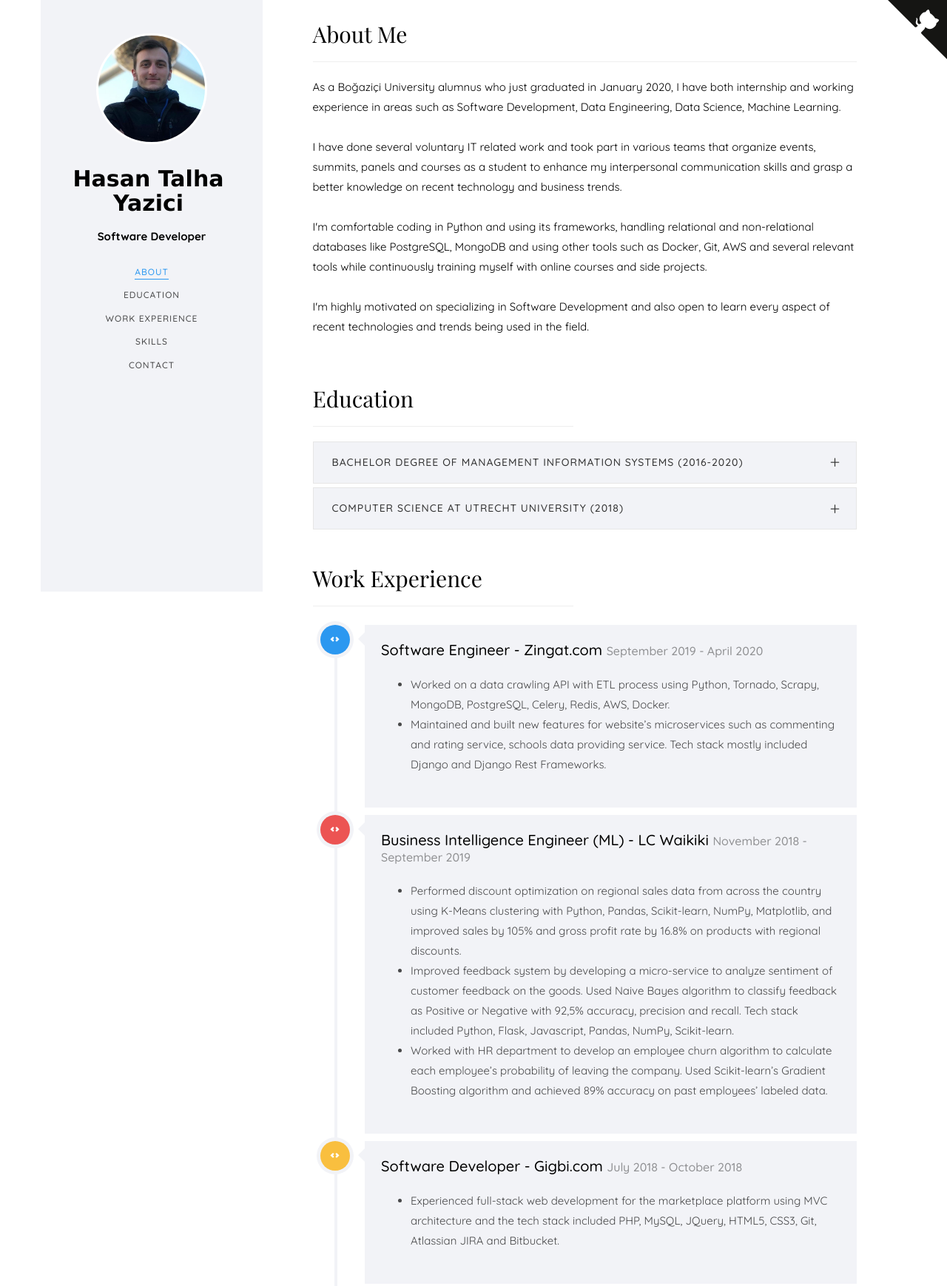
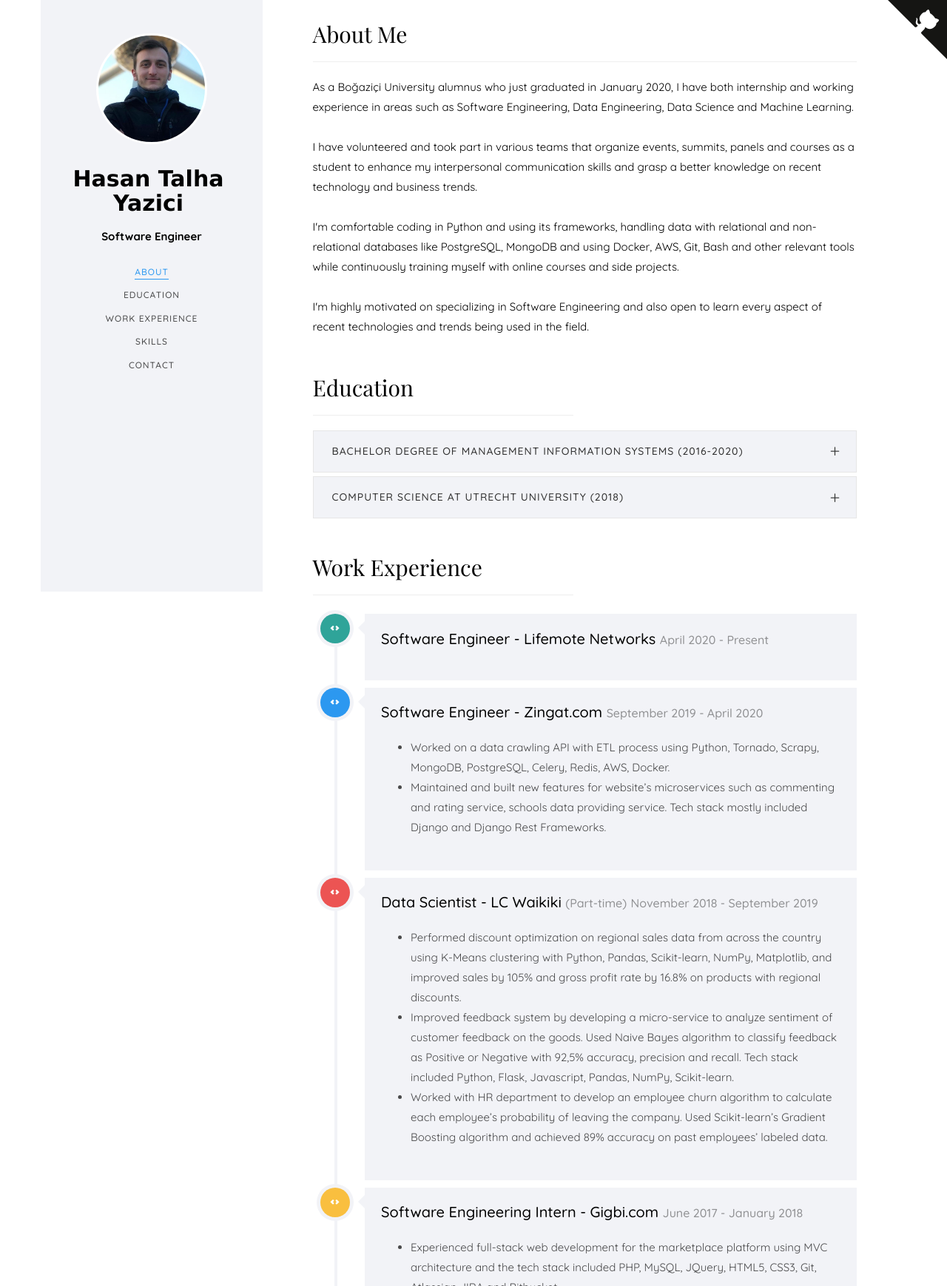
Before and after one commit to hty8/hty8.github.io, a plain HTML site: page index.html in a window 1280 px wide. Shown: the top 1739 px of the page at 74% size. Drawn offline with nearby package versions, Linux system fonts and the light colour scheme; files whose address does not match are found by name; a web font is replaced by a local one.

Commit message:
Update index.html

```diff
--- a/index.html
+++ b/index.html
@@ -47,7 +47,7 @@
                      style="background-image: url(images/cvphoto.jpg);"></div>
                 <h1 id="colorlib-logo"><a href="https://www.linkedin.com/in/hasantalhayazici" target="_blank">Hasan
                     Talha Yazici</a></h1>
-                <p><strong>Software Developer</strong></p>
+                <p><strong>Software Engineer</strong></p>
             </div>
             <nav id="colorlib-main-menu" role="navigation" class="navbar">
                 <div id="navbar" class="collapse">
@@ -106,32 +106,29 @@
                 <div class="colorlib-narrow-content">
                     <div class="row">
                         <div class="col-md-12">
-                            <div class="row row-bottom-padded-sm animate-box" data-animate-effect="fadeInLeft">
+                            <div class="row animate-box" data-animate-effect="fadeInLeft">
                                 <div class="col-md-12">
                                     <div class="about-desc">
                                         <h2>About Me</h2>
                                         <hr>
                                         <p> As a Boğaziçi University alumnus who just graduated in January 2020,
                                             I have both internship and working experience in areas such as
-                                            Software Development, Data Engineering, Data Science, Machine Learning. <br><br>
+                                            Software Engineering, Data Engineering, Data Science and Machine Learning. <br><br>
 
-                                            I have done several voluntary IT related work and took part in various teams
+                                            I have volunteered and took part in various teams
                                             that organize events, summits, panels and courses as a student to enhance my
                                             interpersonal communication skills and grasp a better knowledge on recent
                                             technology and business trends.<br><br>
 
-                                            I'm comfortable coding in Python and using its frameworks, handling relational and non-relational
-                                            databases
-                                            like PostgreSQL, MongoDB and using other tools such as Docker, Git, AWS and
-                                            several relevant tools while continuously training myself with online
-                                            courses
-                                            and side projects.<br><br>
+                                            I'm comfortable coding in Python and using its frameworks,
+                                            handling data with relational and non-relational databases
+                                            like PostgreSQL, MongoDB and using Docker, AWS, Git, Bash and
+                                            other relevant tools while continuously training myself with online
+                                            courses and side projects.<br><br>
 
-                                            I'm highly motivated on specializing in Software Development and also open
-                                            to
-                                            learn every aspect of recent technologies and trends being used in the
-                                            field.
-                                            <br>
+                                            I'm highly motivated on specializing in Software Engineering and also open to
+                                            learn every aspect of recent technologies and trends being used in the field.
+
                                         </p>
                                     </div>
                                 </div>
@@ -269,6 +266,25 @@
                         <div class="col-md-12">
                             <div class="timeline-centered">
 
+                                <article class="timeline-entry animate-box" data-animate-effect="fadeInLeft">
+                                    <div class="timeline-entry-inner">
+
+                                        <div class="timeline-icon color-5">
+                                            <i class="icon-code"></i>
+                                        </div>
+
+                                        <div class="timeline-label">
+                                            <h2><a href="https://lifemote.com/">Software Engineer - Lifemote Networks</a> <span>April 2020 - Present</span>
+                                            </h2>
+                                            <p>
+                                            <ul>
+
+                                            </ul>
+                                            </p>
+                                        </div>
+                                    </div>
+                                </article>
+
 								<article class="timeline-entry animate-box" data-animate-effect="fadeInLeft">
 									<div class="timeline-entry-inner">
 
@@ -277,7 +293,7 @@
 										</div>
 
 										<div class="timeline-label">
-											<h2><a href="#">Software Engineer - Zingat.com</a> <span>September 2019 - April 2020</span>
+											<h2><a href="https://www.zingat.com/">Software Engineer - Zingat.com</a> <span>September 2019 - April 2020</span>
 											</h2>
 											<p>
 											<ul>
@@ -288,14 +304,11 @@
 													commenting and rating service, schools data providing service. Tech
 													stack mostly included Django and Django Rest Frameworks.
 												</li>
-
-
 											</ul>
 											</p>
 										</div>
 									</div>
 								</article>
-
 
 								<article class="timeline-entry animate-box" data-animate-effect="fadeInLeft">
 									<div class="timeline-entry-inner">
@@ -305,8 +318,8 @@
 										</div>
 
 										<div class="timeline-label">
-											<h2><a href="#">Business Intelligence Engineer (ML) - LC Waikiki</a> <span>November 2018 -
-							  September 2019</span></h2>
+											<h2><a href="https://www.lcwaikiki.com/">Data Scientist - LC Waikiki <span>(Part-time)</span></a> <span> November 2018 -
+							  September 2019 </span></h2>
 											<p>
 											<ul>
 											<li>Performed discount optimization on regional sales data from across the
@@ -331,37 +344,21 @@
 									</div>
 								</article>
 
-
 								<article class="timeline-entry animate-box" data-animate-effect="fadeInRight">
 									<div class="timeline-entry-inner">
 										<div class="timeline-icon color-3">
 											<i class="icon-code"></i>
 										</div>
 										<div class="timeline-label">
-											<h2><a href="#">Software Developer - Gigbi.com</a> <span>July 2018 - October 2018
+											<h2><a href="http://gigbi.com/">Software Engineering Intern - Gigbi.com</a> <span>June 2017 - January 2018
 						</span></h2>
 											<p>
 											<ul>
 												<li>Experienced full-stack web development for the marketplace platform
-													using MVC architecture and the tech stack included PHP, MySQL,
-													JQuery, HTML5, CSS3, Git, Atlassian JIRA and Bitbucket.
-												</li>
-											</ul>
-											</p>
-										</div>
-									</div>
-								</article>
-								<article class="timeline-entry animate-box" data-animate-effect="fadeInRight">
-									<div class="timeline-entry-inner">
-										<div class="timeline-icon color-3">
-											<i class="icon-code"></i>
-										</div>
-										<div class="timeline-label">
-											<h2><a href="#">Software Development Intern - Gigbi.com</a> <span>June 2017 - January 2018
-						</span></h2>
-											<p>
-											<ul>
-												<li>Developed a unique WordPress plugin for the platform’s blog using
+                                                    using MVC architecture and the tech stack included PHP, MySQL,
+                                                    JQuery, HTML5, CSS3, Git, Atlassian JIRA and Bitbucket.
+                                                </li>
+                                                <li>Developed a unique WordPress plugin for the platform’s blog using
 													PHP for the backend and HTML5, Bootstrap, JQuery to create custom
 													footers and in-post ads. This implementation improved the blog’s
 													Click-Through-Rate by ~75%.
@@ -446,7 +443,7 @@
                         </div>
                         <div class="col-md-6 animate-box" data-animate-effect="fadeInRight">
                             <div class="progress-wrap">
-                                <h3>AWS | Git | Docker | Linux | Shell Scripting</h3>
+                                <h3>AWS | Git | Docker | Linux | Bash</h3>
                                 <div class="progress">
                                     <div class="progress-bar color-4" role="progressbar" aria-valuenow="85"
                                          aria-valuemin="0" aria-valuemax="100" style="width:85%">
@@ -479,7 +476,7 @@
                         </div>
                         <div class="col-md-6 animate-box" data-animate-effect="fadeInRight">
                             <div class="progress-wrap">
-                                <h3>MongoDB | Cassandra</h3>
+                                <h3>MongoDB</h3>
                                 <div class="progress">
                                     <div class="progress-bar color-3" role="progressbar" aria-valuenow="85"
                                          aria-valuemin="0" aria-valuemax="100" style="width:85%">
@@ -567,8 +564,8 @@
                                 <hr>
                                 <p>If you would like to get in touch with me, be it for exploring a technology, a
                                     business,
-                                    or to just say hi, feel free to send me an email at
-                                    <strong><a href="mailto: hasantalhayazici@gmail.com">hasantalhayazici@gmail.com</a>
+                                    or to just say hi, feel free to
+                                    <strong><a href="mailto: hasantalhayazici@gmail.com">send me an email.</a>
                                     </strong></p>
                             </div>
                         </div>
```
